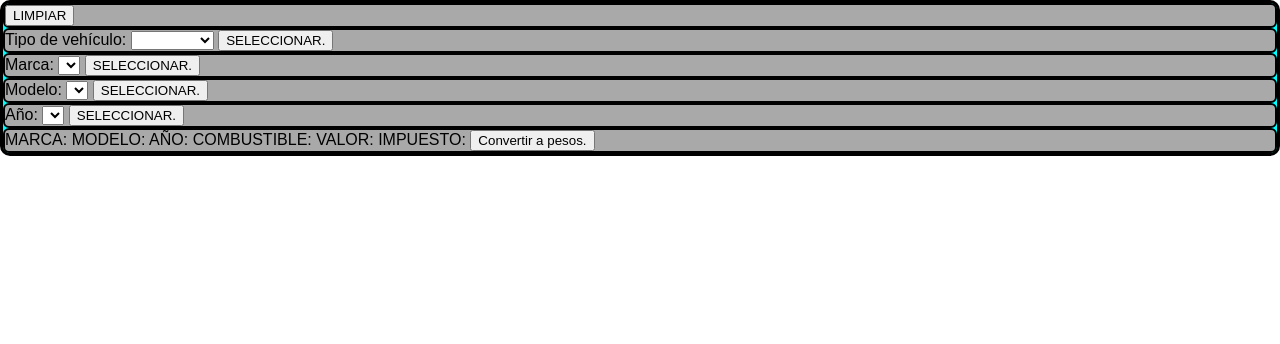
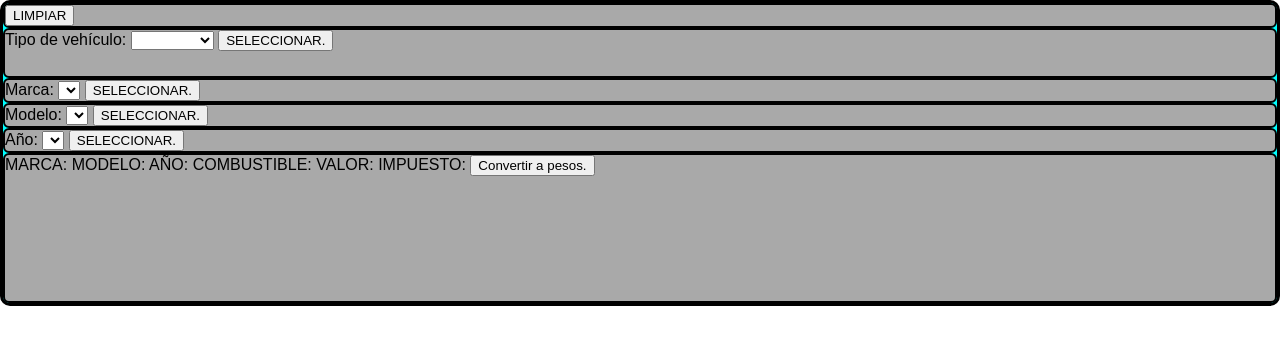
Before and after one commit to Andress-Gutierrez/Vehiculo_ultimo_consumo_api, a plain HTML site: page index.html in a window 1280 px wide. Drawn offline with Linux system fonts and the light colour scheme.

Commit message:
grid_primeros_pasos

```diff
--- a/index.css
+++ b/index.css
@@ -1,6 +1,4 @@
-*{
-     box-sizing: border-box;                                              /* Ajusta tamaños pixel ancho,altura,padding,border en uno solo*/
-}
+
 
 body
 {
@@ -14,7 +12,9 @@ body
     background-color: aqua;
     border: 3px solid black;
     border-radius: 10px;
+    display: grid;
     grid-template-columns: 1fr;
+    grid-template-rows: 1fr 2fr 1fr 1fr 1fr 6fr;
 }
 
 .contenedor div
```
